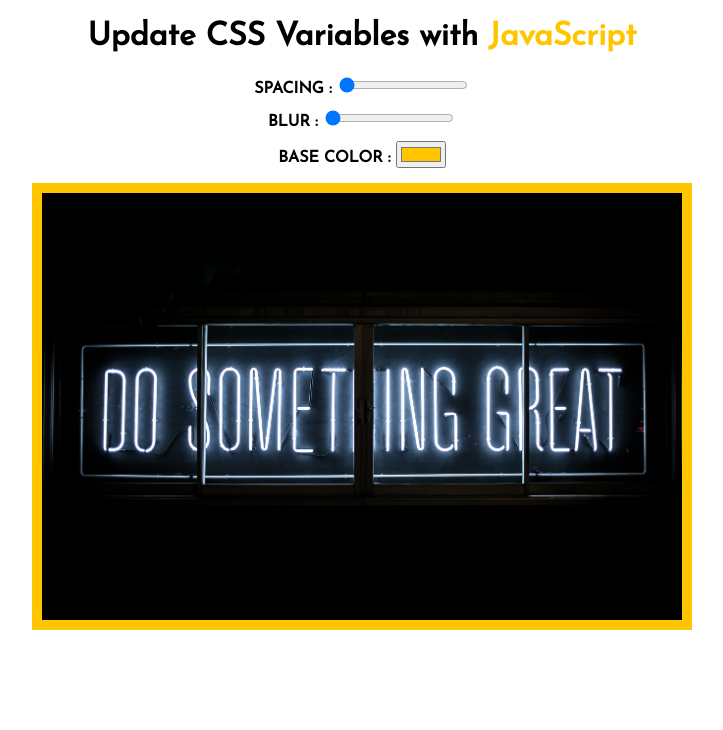
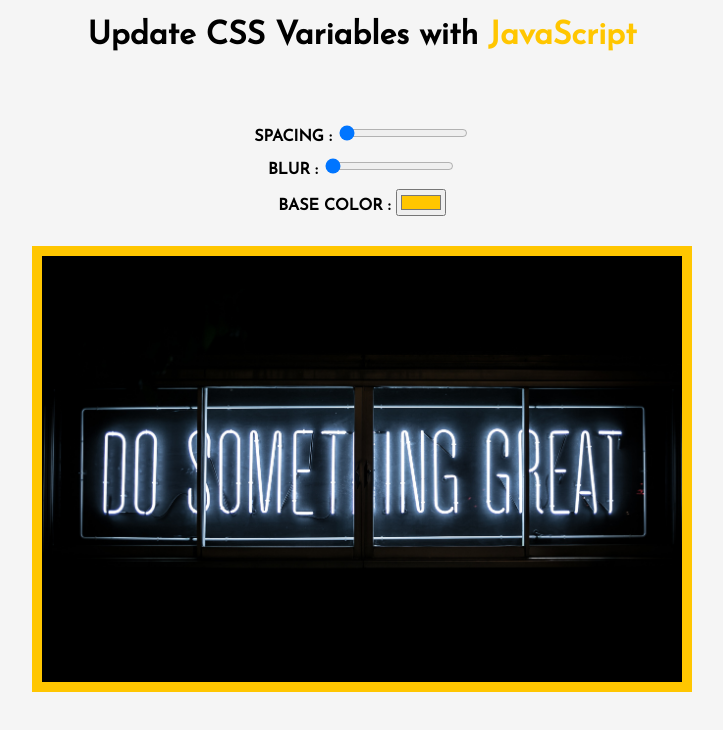
Before and after one commit to elliotkim916/CSS_Variables_JS, a plain HTML site: page index.html in a window 1280 px wide. Shown: the whole page, without its empty margins (278-1001 px from the left). Drawn offline with Linux system fonts and the light colour scheme.

Commit message:
Updated styling of body and header

```diff
--- a/index.css
+++ b/index.css
@@ -6,11 +6,24 @@
 }
 
 /* styling */
+html {
+  height: 100%;
+}
+
 body {
+  height: 100%;
   margin: 0;
   box-sizing: border-box;
   text-align: center;
   font-family: 'Josefin Sans', sans-serif;
+  background-color: whitesmoke;
+  position: relative;
+}
+
+h1 {
+  position: absolute;
+  top: 0;
+  margin-top: 20px;
 }
 
 label {
@@ -24,11 +37,20 @@ input {
   color: var(--base-color);
 }
 
+.container {
+  height: 100%;
+  display: flex;
+  align-items: center;
+  justify-content: center;
+  flex-direction: column;
+}
+
 .controls {
   width: 250px;
   margin-left: auto;
   margin-right: auto;
   text-align: center;
+  padding: 15px;
 }
 
 img {
```
